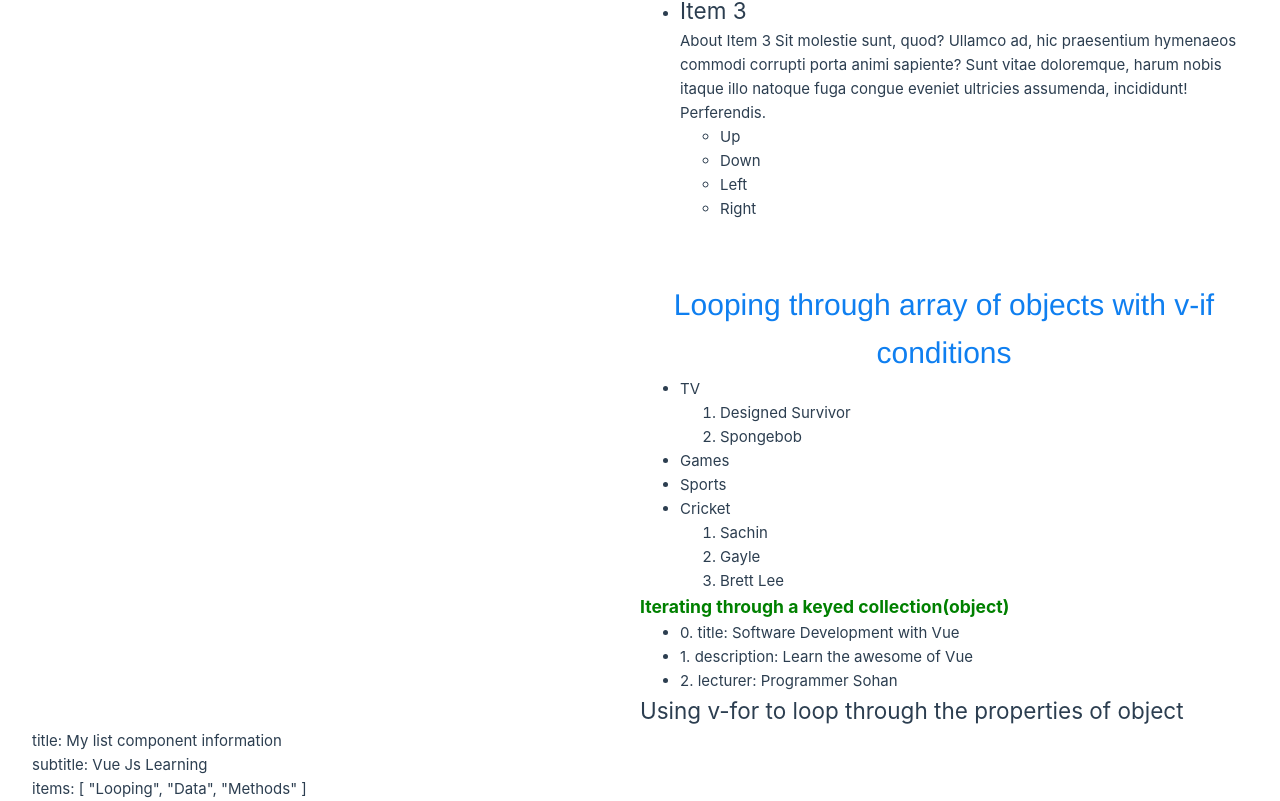
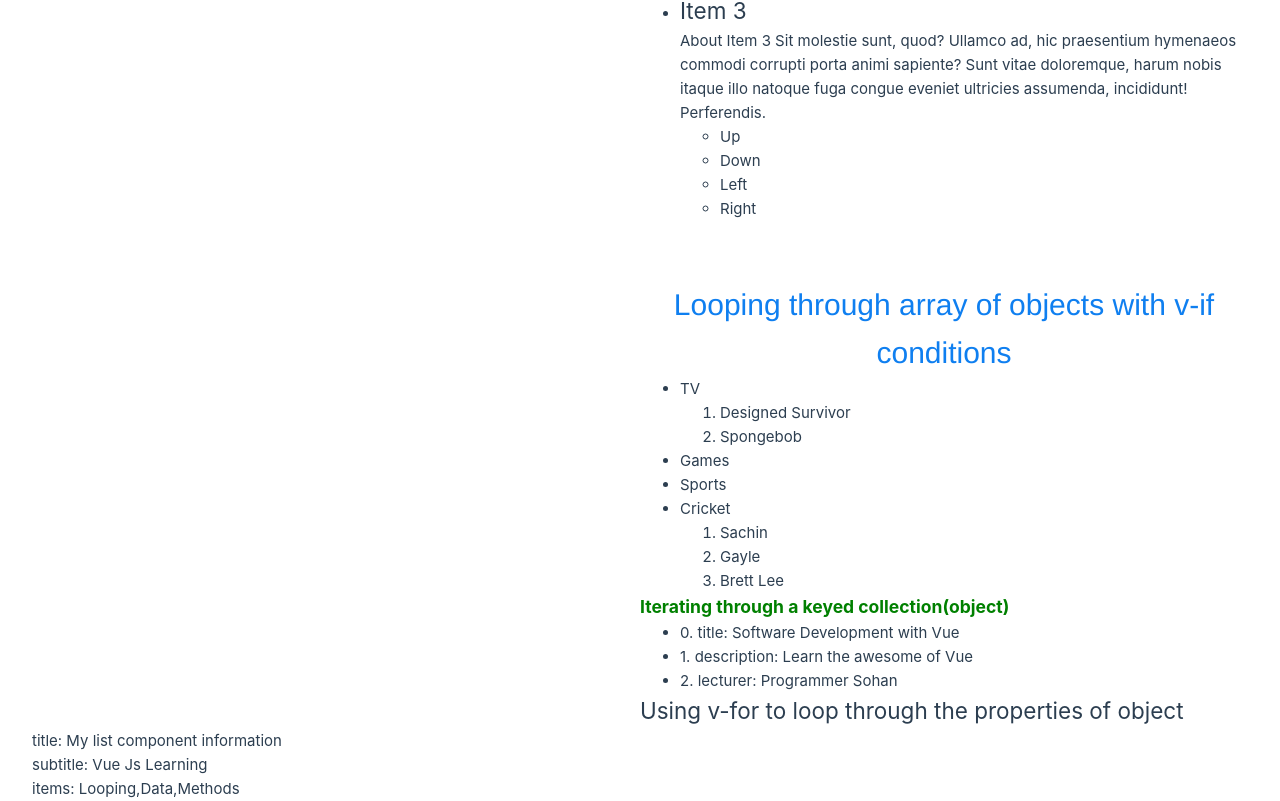
Before and after one commit to ProgrammerSohan/Vue-Js3_Frontend-Dev, a Vue app in the folder s1_ch1/first_app/: page / in a window 1280 px wide. Shown: the part 1589-2390 px from the top of the page. Built offline with nearby package versions, Linux system fonts and the light colour scheme.

Commit message:
1.22_basic directives_v-for & toString() on values

```diff
--- a/s1_ch1/first_app/src/components/Exercise1-07.vue
+++ b/s1_ch1/first_app/src/components/Exercise1-07.vue
@@ -2,7 +2,7 @@
     <div>
         <div v-for="(value, key) in information"
          :key="key">
-        {{key}}: {{value}}
+        {{key}}: {{value.toString() }}
         </div>
     </div>
 </template>
```
